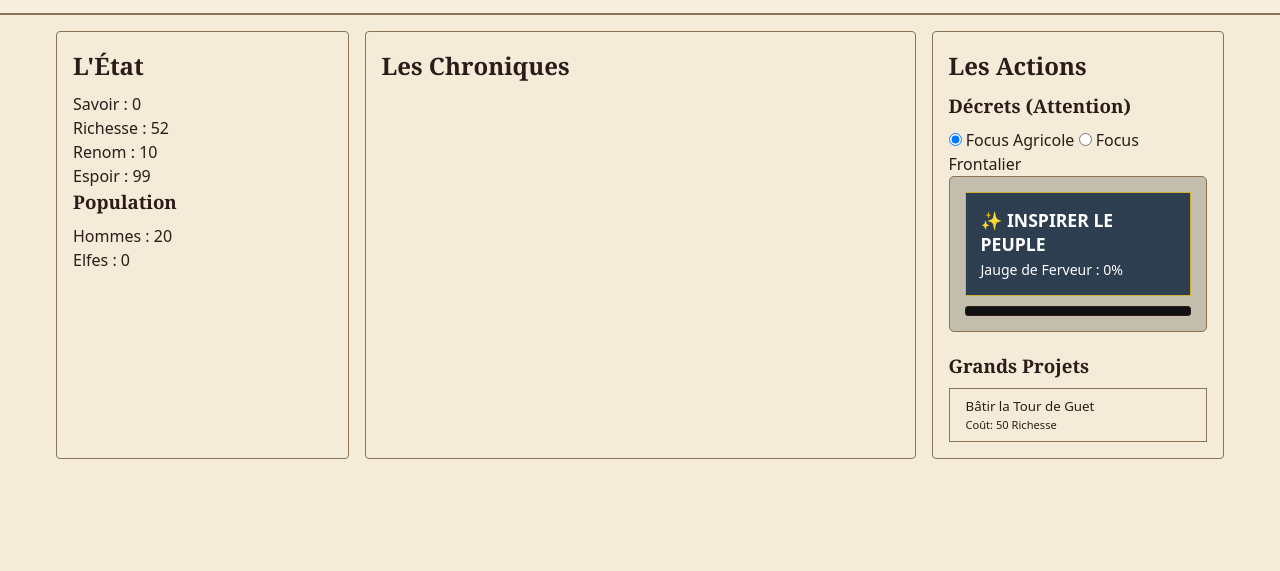
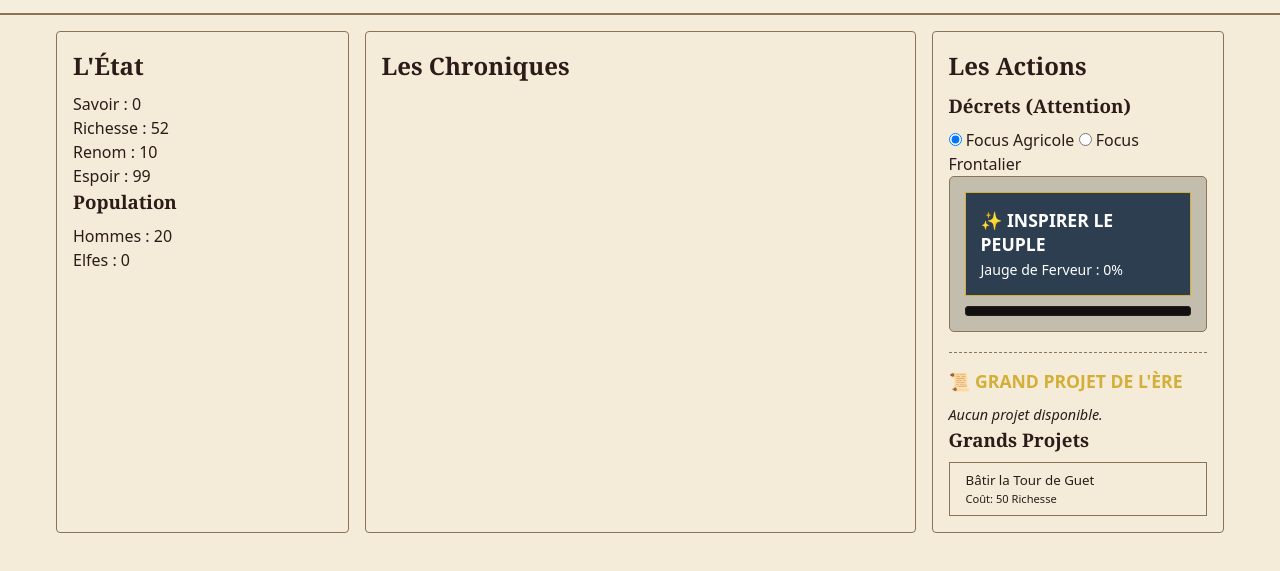
Before and after one commit to Treowian/Arda_Legacy, a plain HTML site: page index.html in a window 1280 px wide. Shown: the part 99-670 px from the top of the page. Drawn offline with Linux system fonts and the light colour scheme.

Commit message:
Update index.html

```diff
--- a/index.html
+++ b/index.html
@@ -65,6 +65,13 @@
         <div id="ui-ferveur-fill" style="width: 0%; height: 100%; background: #d4af37; transition: width 0.1s ease;"></div>
     </div>
 </div>
+
+<div class="projects-panel" style="margin-top: 20px; border-top: 1px dashed var(--border-ink, #333); padding-top: 15px;">
+    <h3 style="font-family: var(--font-title); font-size: 1.1em; margin-bottom: 10px; color: #d4af37;">📜 GRAND PROJET DE L'ÈRE</h3>
+    <div id="ui-project-container">
+        <p style="font-style: italic; font-size: 0.9em;">Aucun projet disponible.</p>
+    </div>
+</div>
             <div class="projects-group">
                 <h3>Grands Projets</h3>
                 <button id="btn-project-1" class="btn-action">
```
